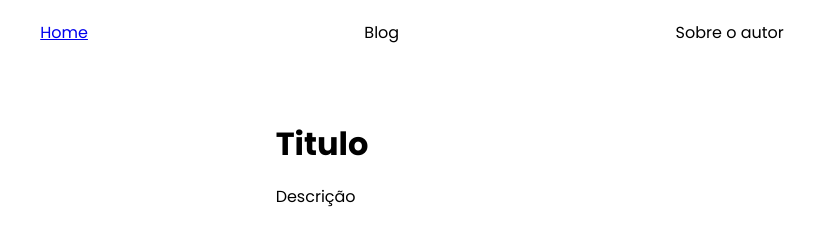
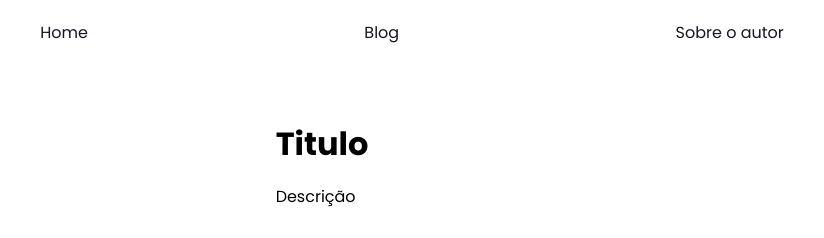
Before and after one commit to FelipeDiasD/my1stPersonalBlog, a plain HTML site: page post01.html in a window 1280 px wide. Shown: the top 238 px of the page, 318-1142 px from the left. Drawn offline with Linux system fonts and the light colour scheme.

Commit message:
fix: changed nav home href to index.html

```diff
--- a/post01.html
+++ b/post01.html
@@ -22,7 +22,7 @@
 
         <h1>Dias Blog</h1>
         <nav>
-            <a href="../index.html">Home</a>
+            <a href="index.html">Home</a>
             <a>Blog</a>
             <a>Sobre o autor</a>
         </nav>
--- a/style.css
+++ b/style.css
@@ -53,6 +53,10 @@ h4 {
     justify-content: space-around;
 }
 
+.first-header nav a{
+    text-decoration: none;
+    color: var(--primary-black);
+}
 .posts-section-title{
 
     margin-bottom: 64px;
@@ -107,15 +111,6 @@ main article{
 }
 
 
-main article a{
-
-    display: flex;
-    align-items: center;
-    justify-content: center;
-    flex-direction: column;
-
-}
-
 main article img{
 
     width: 360px;
@@ -128,6 +123,11 @@ main article img{
 
 main article a{
 
+    display: flex;
+    align-items: center;
+    justify-content: center;
+    flex-direction: column;
+
     text-decoration: none;
     color: var(--primary-black);
 }
```
